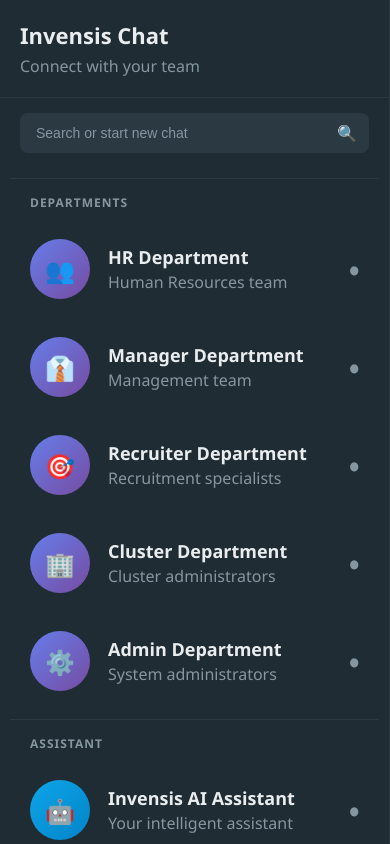
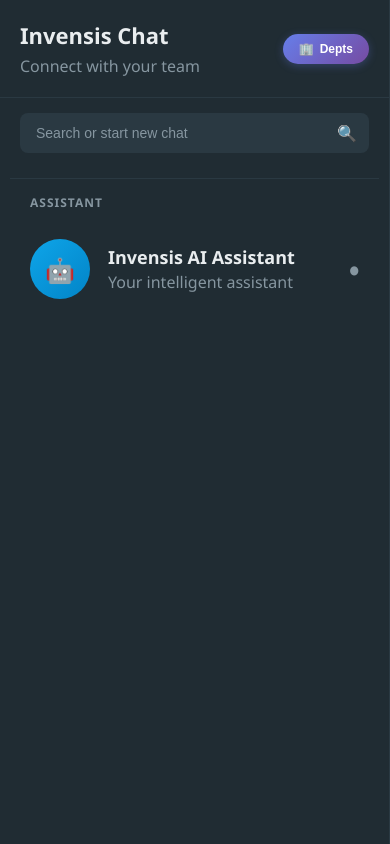
Before and after one commit to Mo-nish/Invensis_Requiter, a Flask app: page /chat in a window 390 px wide. Run offline with Flask 3, Linux system fonts and the light colour scheme; the visitor is signed in with stand-in values (Sample User, id 1); data that the repository does not hold is empty.

Commit message:
🏢 Move Departments Button: Beside Invensis Chat Title
✅ DEPARTMENTS BUTTON MOVED:
• Button now beside 'Invensis Chat' title in sidebar header
• Small compact button with 'Depts' text and building icon
• Departments section hidden by default in sidebar
• Click button → Show/hide departments section

🎯 CLEAN INTERFACE:
• Removed departments from welcome screen
• Departments hidden by default in sidebar
• Button changes to 'Hide' when departments are shown
• Smooth scroll to departments when opened

📱 BETTER UX:
• Clean sidebar with only recent chats and AI assistant
• Departments accessible via header button
• Toggle functionality - show/hide departments
• Professional mobile app feel

Now departments are accessible via header button

```diff
--- a/Documents/Invensis/templates/chat/chat_interface.html
+++ b/Documents/Invensis/templates/chat/chat_interface.html
@@ -43,6 +43,38 @@
             background: #202c33;
             padding: 20px;
             border-bottom: 1px solid #2a3942;
+            display: flex;
+            align-items: center;
+            justify-content: space-between;
+        }
+
+        .sidebar-title-container {
+            flex: 1;
+        }
+
+        .departments-toggle-button {
+            background: linear-gradient(135deg, #667eea 0%, #764ba2 100%);
+            color: white;
+            border: none;
+            border-radius: 20px;
+            padding: 8px 16px;
+            font-size: 12px;
+            font-weight: 600;
+            cursor: pointer;
+            box-shadow: 0 2px 8px rgba(102, 126, 234, 0.3);
+            transition: all 0.3s ease;
+            display: flex;
+            align-items: center;
+            gap: 6px;
+        }
+
+        .departments-toggle-button:hover {
+            transform: translateY(-1px);
+            box-shadow: 0 4px 12px rgba(102, 126, 234, 0.4);
+        }
+
+        .departments-toggle-button:active {
+            transform: translateY(0);
         }
 
         .sidebar-title {
@@ -721,8 +753,14 @@
         <!-- Left Sidebar - Chat List -->
         <div class="chat-sidebar" id="chatSidebar">
         <div class="sidebar-header">
+            <div class="sidebar-title-container">
                 <div class="sidebar-title">Invensis Chat</div>
                 <div class="sidebar-subtitle">Connect with your team</div>
+            </div>
+            <button class="departments-toggle-button" onclick="toggleDepartments()">
+                <span>🏢</span>
+                <span>Depts</span>
+            </button>
         </div>
 
             <div class="search-bar">
@@ -734,7 +772,8 @@
                 <!-- Previous Conversations will be loaded here -->
                 <div id="previousConversations"></div>
 
-                <!-- Department Groups -->
+                <!-- Department Groups (Hidden by default) -->
+                <div id="departmentsSection" style="display: none;">
                     <div class="section-divider">Departments</div>
 
                     <div class="chat-item" onclick="selectChat('hr')" data-chat="hr">
@@ -781,6 +820,7 @@
                         </div>
                         <div class="chat-time">●</div>
                     </div>
+                </div>
 
                 <!-- AI Assistant -->
                 <div class="section-divider">Assistant</div>
@@ -804,14 +844,6 @@
                 <div class="welcome-title">Welcome to Invensis Chat</div>
                 <div class="welcome-subtitle">Select a department or AI assistant to start chatting</div>
 
-                <!-- Departments Button -->
-                <div class="departments-button-container">
-                    <button class="departments-button" onclick="showDepartments()">
-                        <span class="departments-icon">🏢</span>
-                        <span class="departments-text">Browse Departments</span>
-                        <span class="departments-arrow">→</span>
-                    </button>
-                </div>
 
                 <div class="welcome-features">
                     <div class="feature-item">
@@ -1287,21 +1319,22 @@
             }
         }
 
-        function showDepartments() {
-            // Show the sidebar with departments
-            const sidebar = document.getElementById('chatSidebar');
-            const chatArea = document.getElementById('chatArea');
+        function toggleDepartments() {
+            const departmentsSection = document.getElementById('departmentsSection');
+            const button = document.querySelector('.departments-toggle-button');
 
-            sidebar.classList.remove('hidden');
-            chatArea.classList.remove('active');
+            if (departmentsSection.style.display === 'none') {
+                departmentsSection.style.display = 'block';
+                button.innerHTML = '<span>🏢</span><span>Hide</span>';
 
                 // Scroll to departments section
                 setTimeout(() => {
-                const departmentsSection = document.querySelector('.section-divider');
-                if (departmentsSection) {
                     departmentsSection.scrollIntoView({ behavior: 'smooth' });
+                }, 100);
+            } else {
+                departmentsSection.style.display = 'none';
+                button.innerHTML = '<span>🏢</span><span>Depts</span>';
             }
-            }, 100);
         }
 
         // Event listeners
```
Lines whose indentation alone changed are shown as unchanged.
